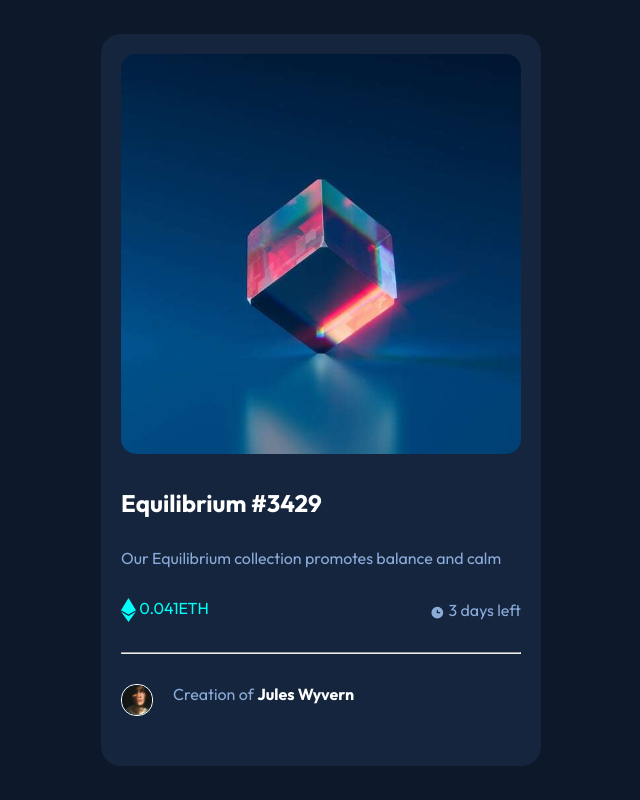
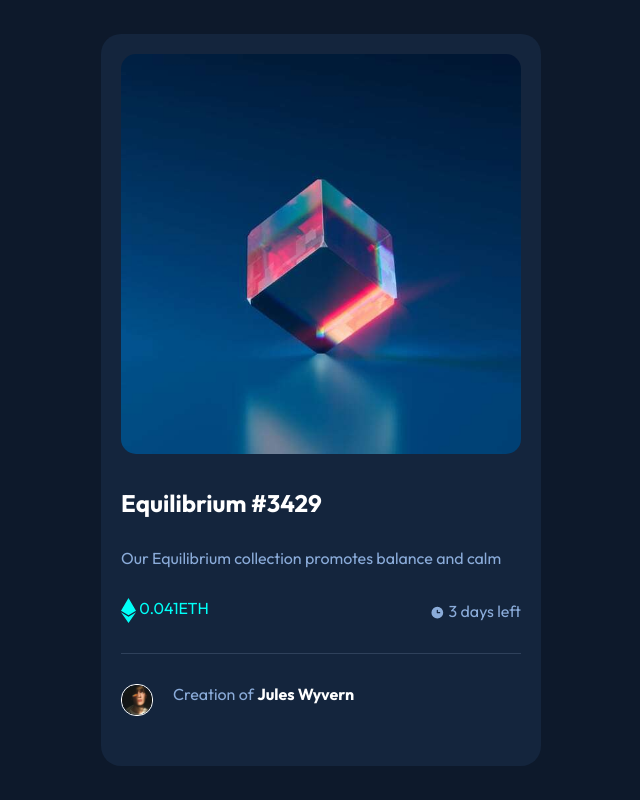
Before and after one commit to Zer0Cr4ck/token-Ethereum, a plain HTML site: page index.html in a window 1280 px wide. Shown: the whole page, without its empty margins (319-959 px from the left). Drawn offline with Linux system fonts and the light colour scheme.

Commit message:
Cambie el color del HR

```diff
--- a/style.css
+++ b/style.css
@@ -76,7 +76,9 @@ main p{
     color: var(--White);
 }
 hr{
-    color: var(--VerydarkblueLine);
+    background-color: var(--VerydarkblueLine);
+    height: 1px;
+    border: none;
 
 }
 
```
